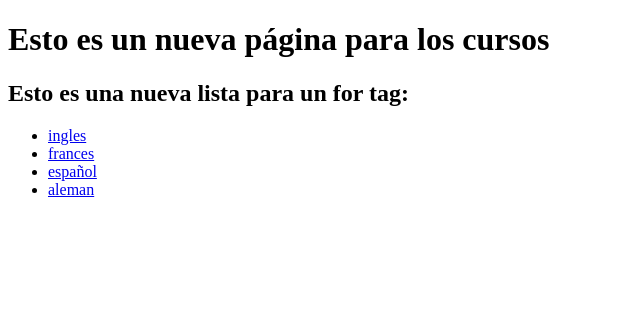
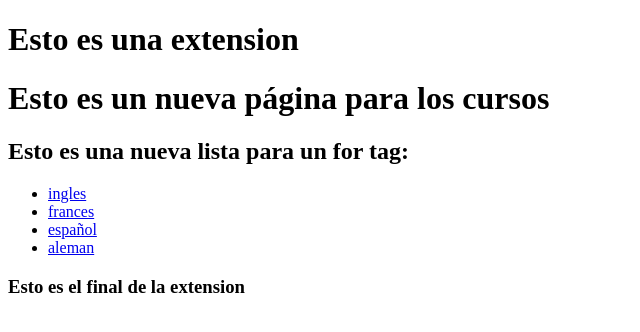
Before and after one commit to Angelgm823/django_0, a Django app: page /cursos/home in a window 1280 px wide. Shown: the top 332 px of the page, without its empty margins (0-640 px from the left). Run offline with Django 5.2, Linux system fonts and the light colour scheme.

Commit message:
fragmentos html

```diff
--- a/cursos/templates/cursos/cursos.html
+++ b/cursos/templates/cursos/cursos.html
@@ -2,9 +2,13 @@
 <html lang="en">
 <head>
     <meta charset="UTF-8">
-    <title>Title</title>
+    <title>Cursos</title>
 </head>
 <body>
+
+    <div>{% include 'partials/extension.html' %}</div>
+
+
     <h1> Esto es un nueva página para los cursos</h1>
 
     <h2>Esto es una nueva lista para un for tag: </h2>
@@ -16,5 +20,6 @@
         {% endfor %}
     </ul>
 
+    <div> {% include 'partials/extensionFinal.html' %} </div>
 </body>
 </html>
--- /dev/null
+++ b/cursos/templates/partials/extension.html
@@ -0,0 +1,4 @@
+
+    <div>
+        <h1>Esto es una extension</h1>
+    </div>
--- /dev/null
+++ b/cursos/templates/partials/extensionFinal.html
@@ -0,0 +1,3 @@
+<footer>
+    <h3>Esto es el final de la extension</h3>
+</footer>
```
